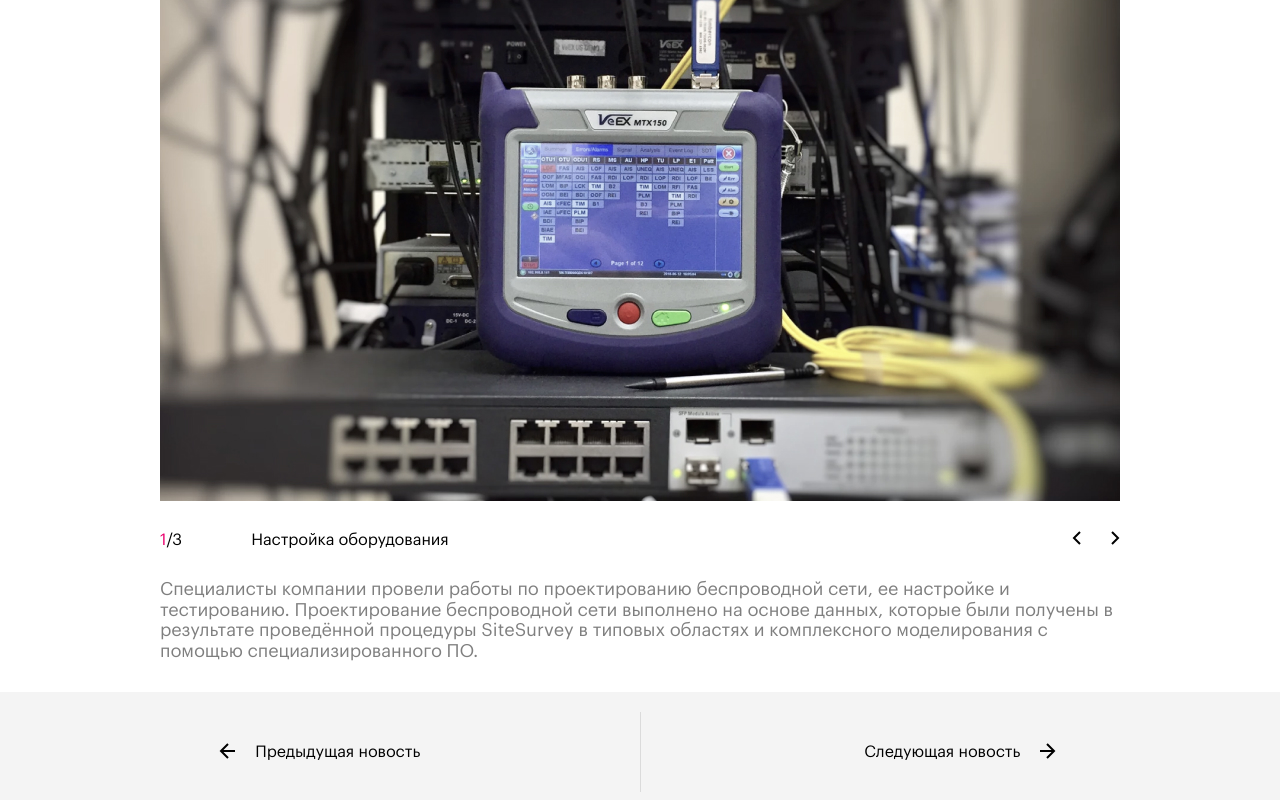
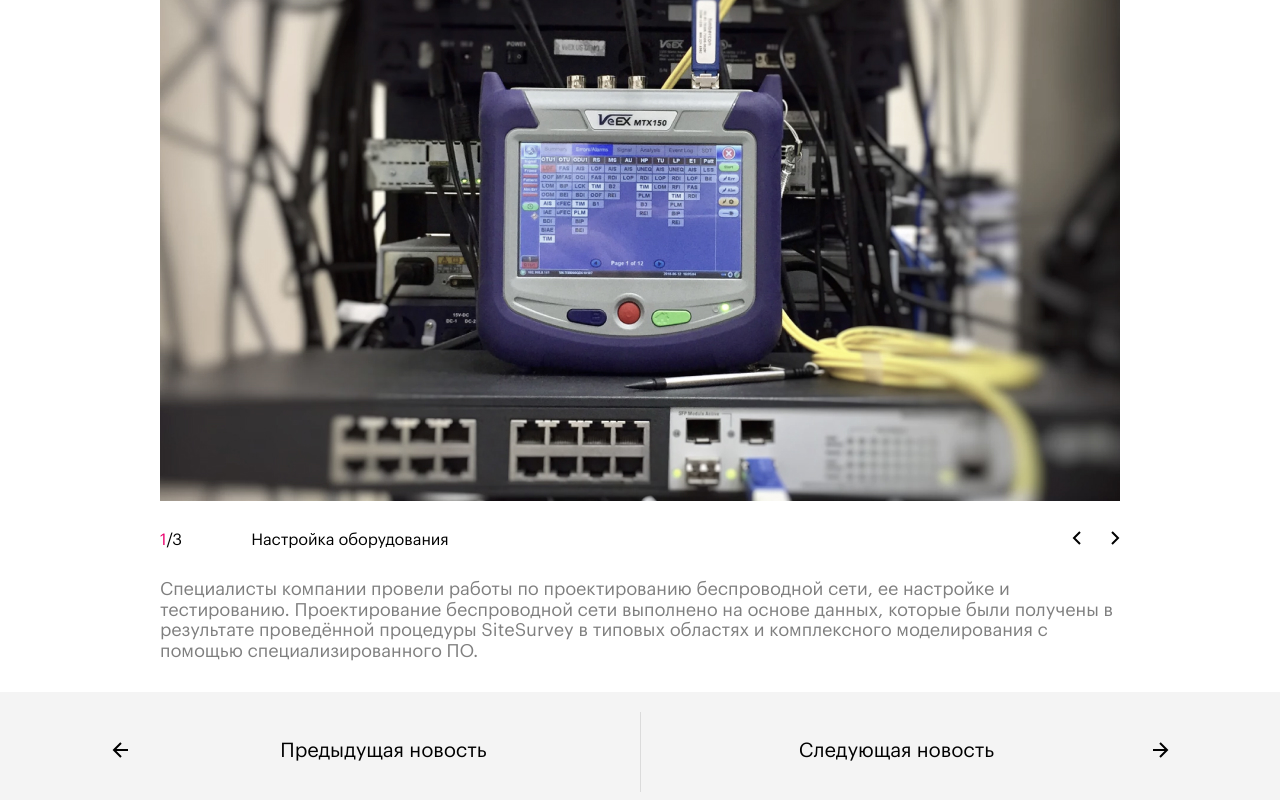
Before and after one commit to hurrii/outSource-wifi, a Vue app: page / in a window 1280 px wide. Shown: the part 1814-2614 px from the top of the page. Built offline with nearby package versions, Linux system fonts and the light colour scheme.

Commit message:
Changes to news pagination's styling

```diff
--- a/src/components/Content/NewsPagination.vue
+++ b/src/components/Content/NewsPagination.vue
@@ -1,21 +1,21 @@
 <template>
     <div class="news-pagination">
         <div class="btns-wrapper">
-            <div class="btn-switchnews">
+            <div class="chevron">
                 <svg width="16" height="16" viewBox="0 0 16 16" fill="none" xmlns="http://www.w3.org/2000/svg">
                 <path d="M9 15L2 8L9 1" stroke="black" stroke-width="2"/>
                 <path d="M16 8H2" stroke="black" stroke-width="2"/>
                 </svg>
-
-
-                <span>Предыдущая новость</span>
+            </div>
+            <div class="btn-switchnews">
+                Предыдущая новость
             </div>
 
             <div class="vertical-divider"></div>
 
-            <div class="btn-switchnews">
-                <span>Следующая новость</span>
-
+            <div class="btn-switchnews">Следующая новость
+            </div>
+            <div class="chevron">
                 <svg width="16" height="16" viewBox="0 0 16 16" fill="none" xmlns="http://www.w3.org/2000/svg">
                 <path d="M7 1L14 8L7 15" stroke="black" stroke-width="2"/>
                 <path d="M0 8H14" stroke="black" stroke-width="2"/>
@@ -53,31 +53,27 @@ export default {
 
                 .vertical-divider {
                     border-left:1px solid rgba(0, 0, 0, 0.1);
-                    height:80px
+                    height: 80px
                 }
             }
 
             .btn-switchnews {
-                display: inline-block;
-                width: 50%;
+                font-size: 14px;
                 text-align: center;
+                max-width: 40%;
+                flex: 1;
 
-                &:hover {
-                        svg path, span {
-                        color: $pink;
-                        stroke: $pink;
+                @media screen and (min-width: 768px) { font-size: 18px; }
+                @media screen and (min-width: 1024px) { font-size: 20px; }
+
+            }
+
+
+        svg {
+              @media screen and (max-width: 580px) {
+              width: 10px;
+              height: 10px;
                     }
                 }
-
-
-
-                svg {
-                vertical-align: top;
-
-                    &:first-child { margin-right: 20px }
-                    &:last-child { margin-left: 20px }
-                }
-
-            }
         }
 </style>
```
